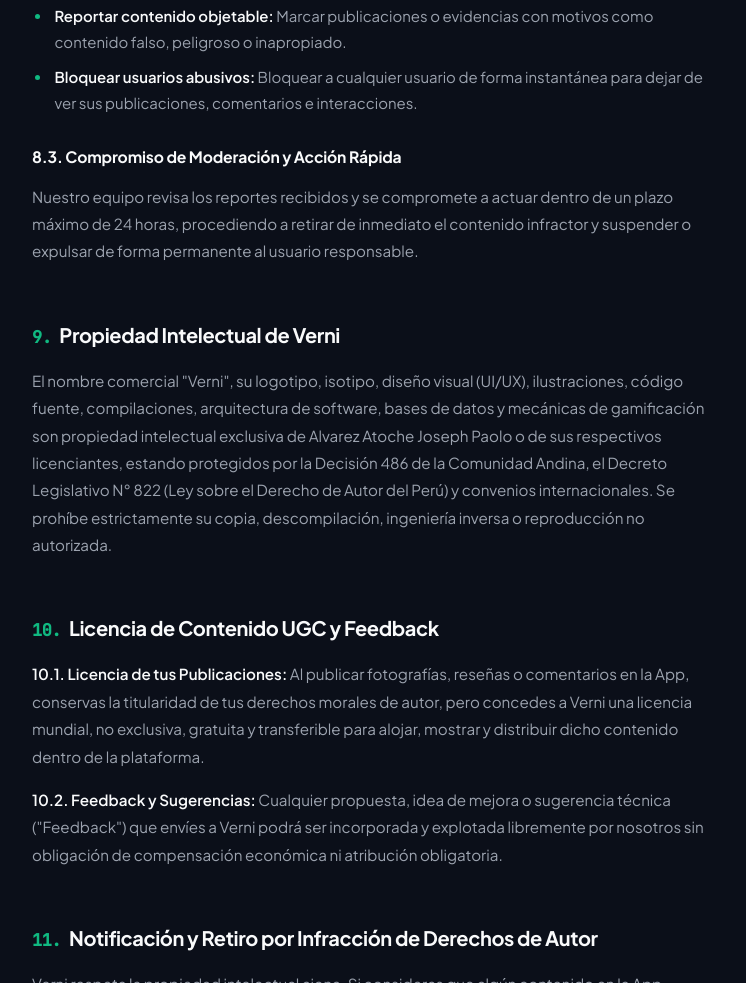
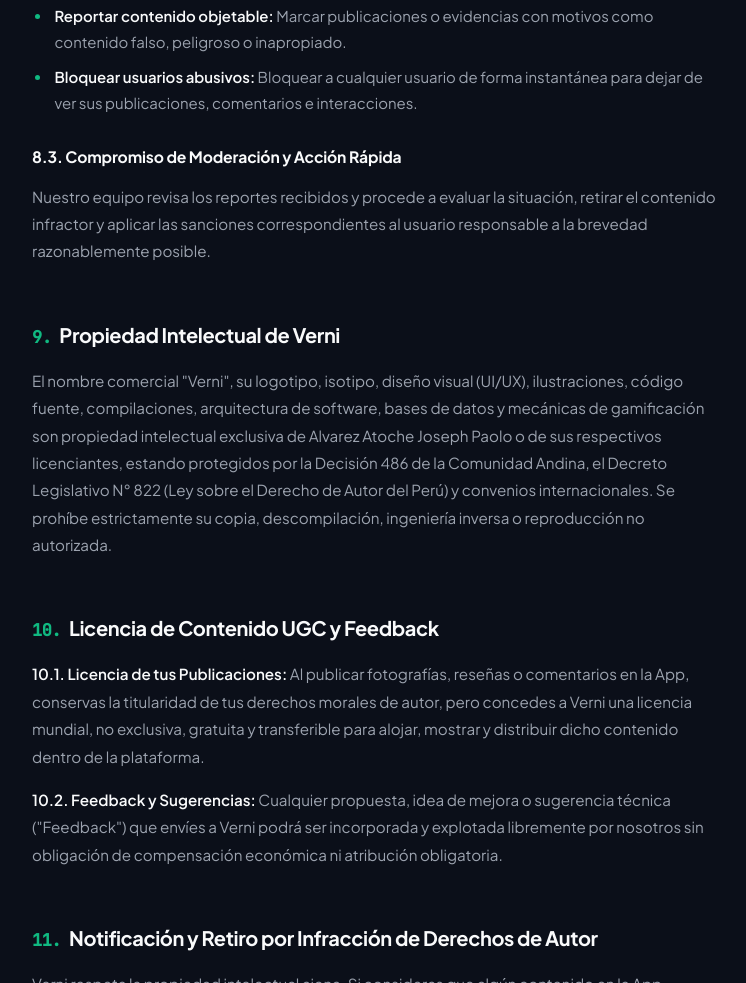
Before and after one commit to FifanofaufioDevx/verni-legal, a plain HTML site: page terms.html in a window 1280 px wide. Shown: the part 4072-5055 px from the top of the page, without its empty margins (406-1152 px from the left). Drawn offline with Linux system fonts and the light colour scheme.

Commit message:
docs(terms): flexibilizar compromiso de moderacion a prontitud razonable

```diff
--- a/terms.html
+++ b/terms.html
@@ -150,7 +150,7 @@
         </ul>
 
         <h3>8.3. Compromiso de Moderación y Acción Rápida</h3>
-        <p>Nuestro equipo revisa los reportes recibidos y se compromete a actuar dentro de un plazo máximo de 24 horas, procediendo a retirar de inmediato el contenido infractor y suspender o expulsar de forma permanente al usuario responsable.</p>
+        <p>Nuestro equipo revisa los reportes recibidos y procede a evaluar la situación, retirar el contenido infractor y aplicar las sanciones correspondientes al usuario responsable a la brevedad razonablemente posible.</p>
       </section>
 
       <section id="sec-9" class="legal-section">
```
